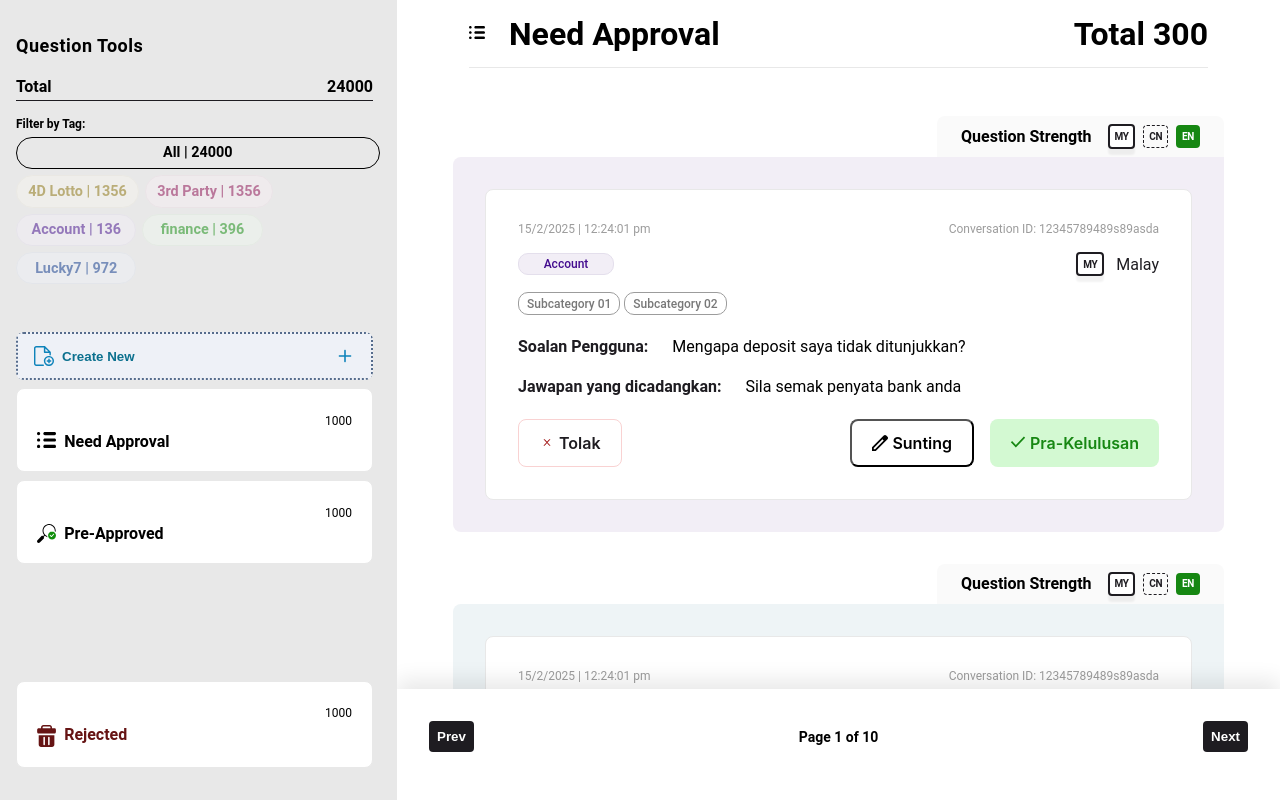
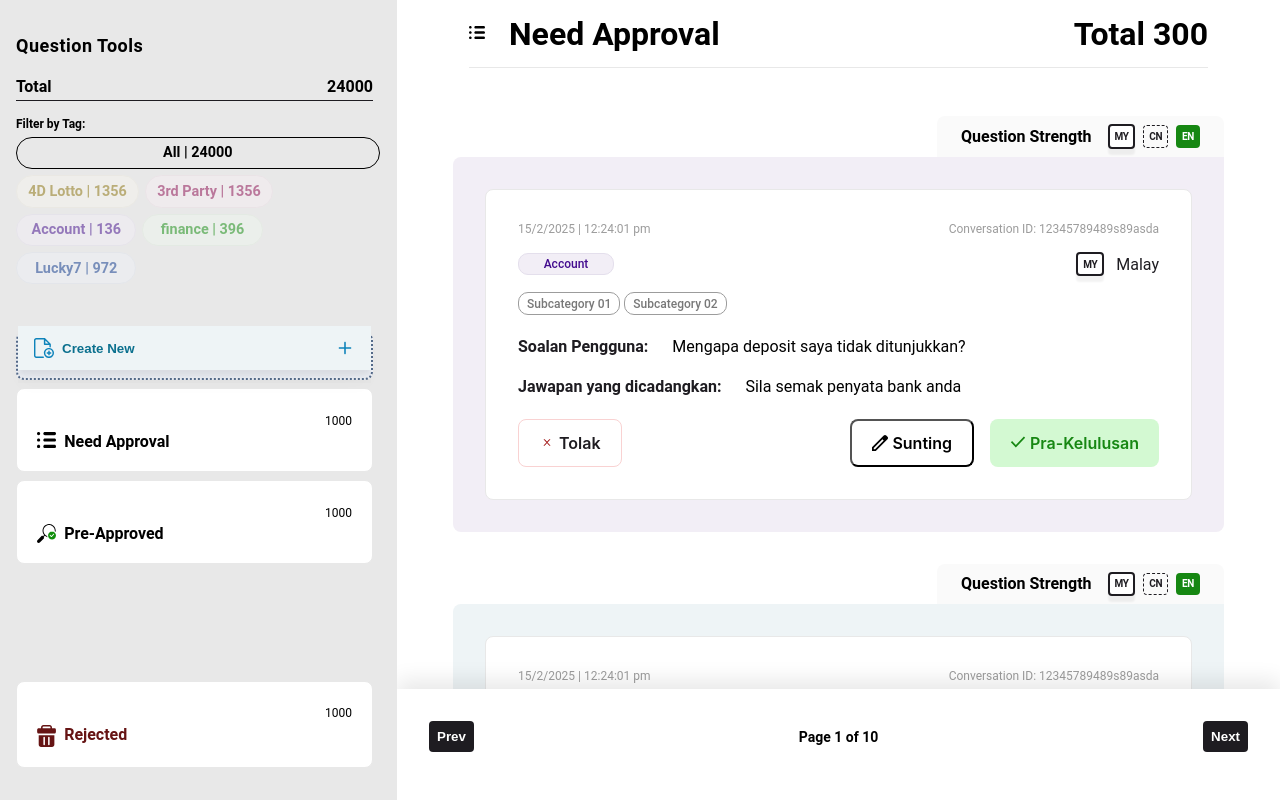
Before and after one commit to mjprod/admin-panel, a React (Create React App) app: page /newManager in a window 1280 px wide. In both pictures the pointer is over the button "Create New". Built offline with nearby package versions, Linux system fonts and the light colour scheme; no server answers.

Commit message:
added hover effect to conv card and create new button

```diff
--- a/src/pages/newManager/components/CreateNewButton.module.css
+++ b/src/pages/newManager/components/CreateNewButton.module.css
@@ -20,7 +20,9 @@
 }
 
 .createNewButton:hover {
-  background-color: var(--color06-light);
+  transform: translateY(-0.5rem);
+  background-color: var(--color09-light);
+  box-shadow: var(--shadow-elevation-medium);
 }
 
 .createNewButton .iconContainer {
--- a/src/pages/newManager/components/QuestionCard.module.css
+++ b/src/pages/newManager/components/QuestionCard.module.css
@@ -1,6 +1,15 @@
 .question-group-container {
   display: flex;
   flex-direction: column;
+}
+
+.question-group-container:hover {
+  transform: scale(1.02);
+  transition: all 0.3s cubic-bezier(0.4, 0, 0.2, 1);
+  box-shadow: 0px 13px 0.9px hsl(var(--shadow-color) / 0.01),
+    -0.1px 5.1px 3.9px -0.6px hsl(var(--shadow-color) / 0.04),
+    -0.2px 7.2px 9px -1.1px hsl(var(--shadow-color) / 0.03),
+    -0.4px 16.6px 20.7px -1.7px hsl(var(--shadow-color) / 0.02);
 }
 
 .question-group-main {
```
